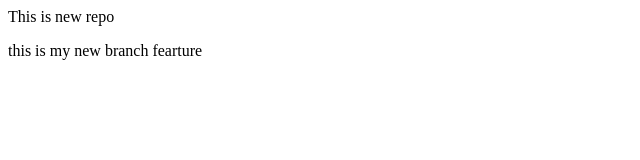
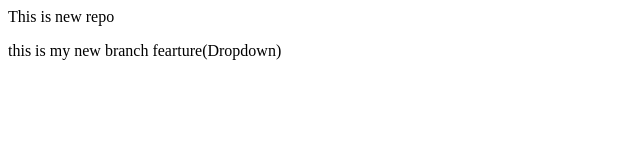
Before and after one commit to shub-kashyap/localrepo, a plain HTML site: page index.html in a window 1280 px wide. Shown: the full height of the page, 0-640 px from the left. Drawn offline with Linux system fonts and the light colour scheme.

Commit message:
Add dropdown

```diff
--- a/index.html
+++ b/index.html
@@ -1,2 +1,2 @@
 <p>This is new repo</p>
-<P>this is my new branch fearture</P>
+<P>this is my new branch fearture(Dropdown)</P>
```
